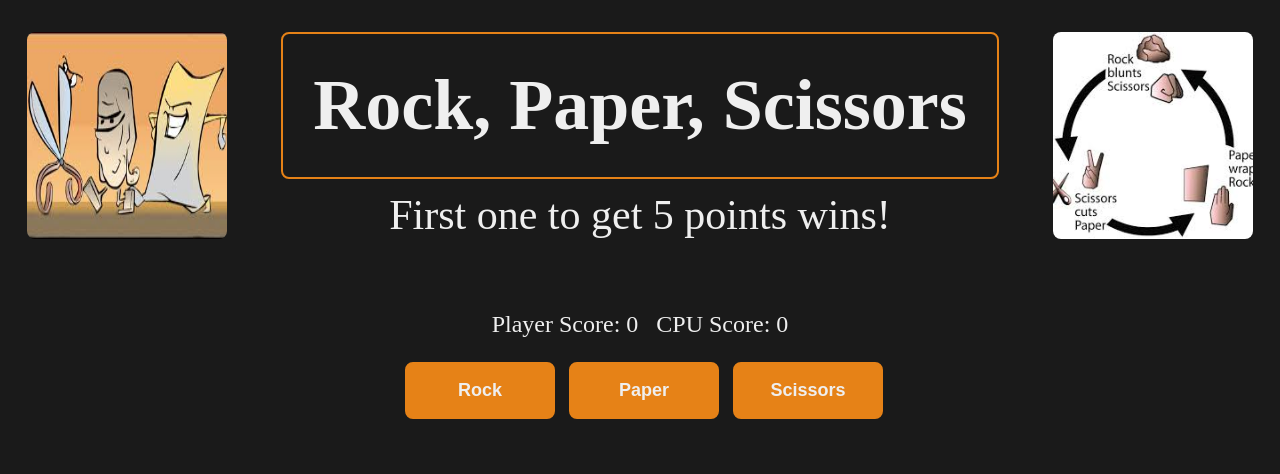
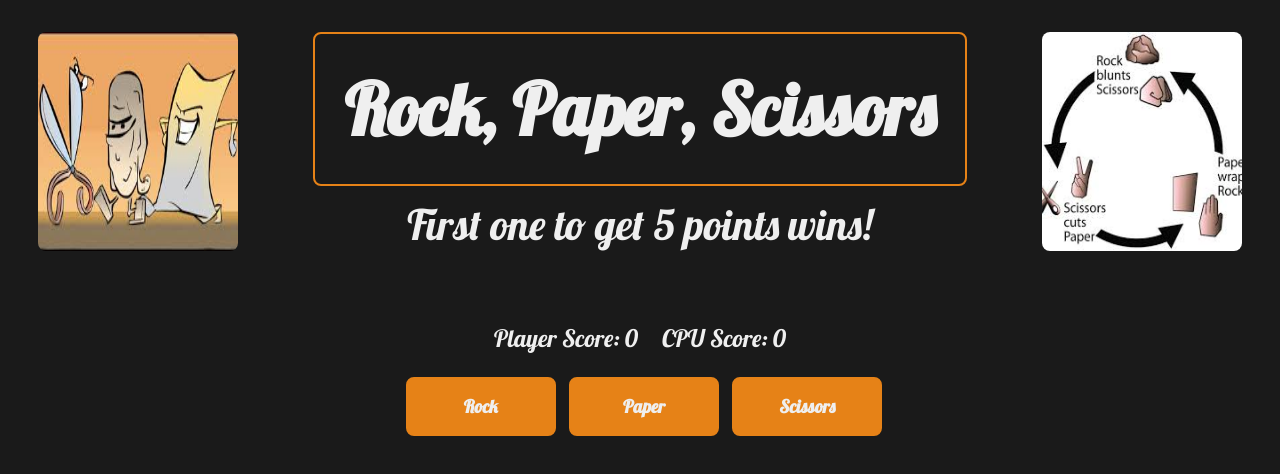
Before and after one commit to torystodard/rock-paper-scissors, a plain HTML site: page index.html in a window 1280 px wide. Drawn offline with Linux system fonts and the light colour scheme.

Commit message:
Updated font.

```diff
--- a/styles.css
+++ b/styles.css
@@ -1,3 +1,5 @@
+@import url('https://fonts.googleapis.com/css2?family=Lobster&display=swap');
+
 * {
     box-sizing: border-box;
     margin: 0;
@@ -8,6 +10,7 @@ body {
     background-color: #1a1a1a;
     color: #efefef;
     text-align: center;
+    font-family: 'Lobster', cursive;
 }
 
 header {
@@ -44,7 +47,7 @@ p {
 .score-board {
     display: flex;
     justify-content: center;
-    gap: 18px;
+    gap: 24px;
 }
 
 button {
@@ -53,6 +56,7 @@ button {
     padding: 16px;
     width: 150px;
     font-size: 18px;
+    font-family: 'Lobster', cursive;
     background-color: #e68217;
     color: #efefef;
     font-weight: bold;
@@ -68,7 +72,7 @@ button:hover {
 .choices {
     display: flex;
     justify-content: center;
-    gap: 18px;
+    gap: 24px;
 }
 
 .round-results {
```
